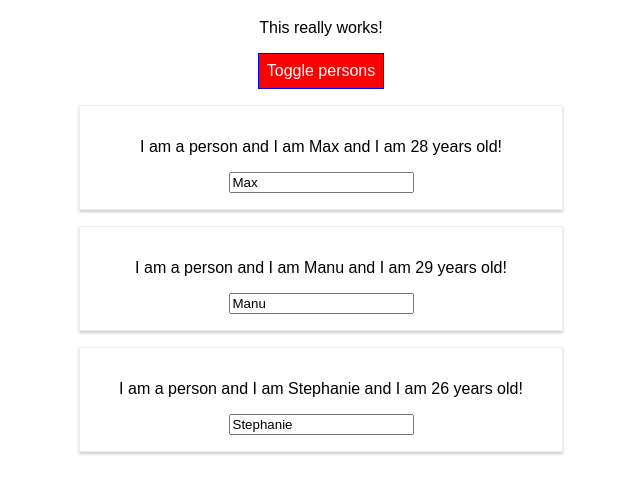
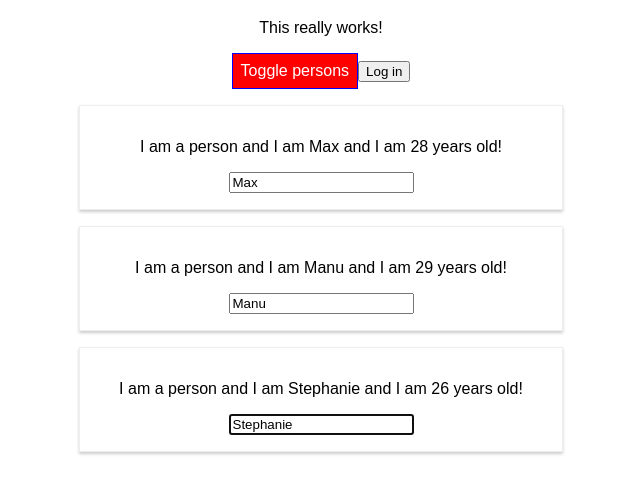
Before and after one commit to denissok/reactfirstapp, a React app: page / in a window 1280 px wide. Both pictures are taken after a click on the button "Show Persons". Shown: the part 82-576 px from the top of the page, without its empty margins (319-959 px from the left). Built offline with nearby package versions, Linux system fonts and the light colour scheme.

Commit message:
Added refs, context and some React 16.3 hooks

```diff
--- a/package.json
+++ b/package.json
@@ -31,6 +31,7 @@
     "postcss-flexbugs-fixes": "3.2.0",
     "postcss-loader": "2.0.8",
     "promise": "8.0.1",
+    "prop-types": "^15.6.1",
     "radium": "^0.24.0",
     "raf": "3.4.0",
     "react": "^16.3.2",
--- a/src/components/Cockpit/Cockpit.css
+++ b/src/components/Cockpit/Cockpit.css
@@ -7,7 +7,7 @@
     font-weight: bold;
   }
 
-.Cockpit button {
+.Button {
 backgroundColor: green;
 color: white;
 font: inherit;
@@ -17,15 +17,15 @@ cursor: pointer;
 background-color: green;
 }
 
-.Cockpit button:hover {
+.Button:hover {
 background-color: lightgreen;
 color: black;
 }
 
-.Cockpit button.Red {
+.Button.Red {
     background-color: red;
   }
 
-.Cockpit button.Red:hover {
+.Button.Red:hover {
 background-color: salmon;
 }
--- a/src/components/Cockpit/Cockpit.js
+++ b/src/components/Cockpit/Cockpit.js
@@ -1,12 +1,12 @@
 import React from 'react';
-
-import classes from './Cockpit.css'
+import Aux from '../../hoc/Auxiliary';
+import classes from './Cockpit.css';
 
 const cockpit  = (props) => {
     const  assignedClasses = [];
-    let btnClass = '';
+    let btnClass = classes.Button;
     if (props.showPersons) {
-        btnClass=classes.Red;
+        btnClass=[classes.Button, classes.Red].join(' ');
     }
 
     if (props.persons.length<=2)
@@ -19,13 +19,13 @@ const cockpit  = (props) => {
     }
 
     return (
-        <div className={classes.Cockpit}>
+        <Aux>
             <h1>Hi, I'm a React App</h1>
             <p className= {assignedClasses.join(' ')}>This really works! </p>
             <button className={btnClass}
                 onClick={props.clicked}>Toggle persons</button>
-
-        </div>
+            <button onClick={props.login}>Log in</button>
+        </Aux>
     );
 }
 
--- a/src/components/Persons/Person/Person.js
+++ b/src/components/Persons/Person/Person.js
@@ -1,12 +1,18 @@
 import React, { Component } from 'react';
 import classes from './Person.css';
+import Aux from '../../../hoc/Auxiliary';
+import PropTypes from 'prop-types';
+import './Person.css';
+import withClass from '../../../hoc/WithClass';
+import {AuthContext} from '../../../containers/App';
 
-import './Person.css';
+
 
 class Person extends Component {
     constructor (props){
         super(props);
         console.log('[Person.js] inside constructor', props);
+        this.inputElement = React.createRef();
       }
 
       componentWillMount(){
@@ -14,16 +20,38 @@ class Person extends Component {
       }
       componentDidMount(){
         console.log('[Person.js] inside componentDidMount');
+        if (this.props.position === 0) {
+            this.inputElement.current.focus();
+        }
+      }
+      focus()
+      {
+          this.inputElement.current.focus();
       }
     render (){
         console.log('[Person.js] inside render');
         return (
-            <div className={classes.Person}>
+            <Aux>
+                <AuthContext.Consumer>
+                    {auth => auth ?<p>I'm authenticated</p>: null}
+                </AuthContext.Consumer>
                 <p onClick={this.props.click}>I am a person and I am  {this.props.name} and I am {this.props.age} years old!</p>
                 <p>{this.props.children}</p>
-                <input type="text" onChange={this.props.changed} value={this.props.name}/>
-            </div>
+                <input
+                ref ={this.inputElement}
+                type="text"
+                onChange={this.props.changed}
+                value={this.props.name}/>
+            </Aux>
         )
     }
 }
-export default Person;
+
+Person.propTypes = {
+    click: PropTypes.func,
+    name: PropTypes.string,
+    age: PropTypes.number,
+    changed: PropTypes.func
+};
+
+export default withClass(Person, classes.Person);
--- a/src/components/Persons/Persons.js
+++ b/src/components/Persons/Persons.js
@@ -5,6 +5,7 @@ class Persons extends PureComponent {
   constructor (props){
     super(props);
     console.log('[Persons.js] inside constructor', props);
+    this.lastPersonRef = React.createRef();
   }
 
   componentWillMount(){
@@ -12,6 +13,7 @@ class Persons extends PureComponent {
   }
   componentDidMount(){
     console.log('[Persons.js] inside componentDidMount');
+    this.lastPersonRef.current.focus();
   }
 
   componentWillReceiveProps(nextProps){
@@ -32,16 +34,18 @@ class Persons extends PureComponent {
 
   componentDidUpdate(){
     console.log('[UPDATE  Persons.js] inside componentDidUpdate');
+
   }
   render (){
     console.log('[Persons.js] inside render');
       return  this.props.persons.map( ( person, index ) => {
         return <Person
-                key={person.id}
                 click={() => this.props.clicked(index)}
                 name={person.name}
                 age={person.age}
-
+                ref = {this.lastPersonRef}
+                key={person.id}
+                position = {index}
                 changed={(event) => this.props.changed(event, person.id)} />
           });
       }
--- a/src/containers/App.js
+++ b/src/containers/App.js
@@ -3,7 +3,10 @@ import logo from '../assets/logo.svg';
 import classes from './App.css';
 import Persons from '../components/Persons/Persons';
 import Cockpit from '../components/Cockpit/Cockpit';
+import withClass from '../hoc/WithClass';
+import Aux from '../hoc/Auxiliary';
 
+export const AuthContext = React.createContext(false);
 
 
 class App extends PureComponent {
@@ -33,13 +36,25 @@ class App extends PureComponent {
     console.log('[UPDATE  App.js] inside componentDidUpdate');
   }
 
+  static getDerivedStateFromProps (nextProps, prevState) {
+    console.log('[UPDATE  App.js] inside getDerivedStateFromProps',nextProps, prevState);
+    return prevState;
+  }
+
+  getSnapshotBeforeUpdate ()
+  {
+    console.log('[UPDATE  App.js] inside getSnapshotBeforeUpdate');
+  }
+
   state = {
     persons: [
       { id: 'asfa1', name: 'Max', age: 28 },
       { id: 'vasdf1', name: 'Manu', age: 29 },
       { id: 'asdf11', name: 'Stephanie', age: 26 }
     ],
-    showPersons: false
+    showPersons: false,
+    toggleClicked: 0,
+    authenticated: false
   }
 
   nameChangedHandler = (event, id) => {
@@ -65,7 +80,15 @@ class App extends PureComponent {
 
   togglePersonsHandler =() => {
     const doesShow = this.state.showPersons;
-    this.setState ({showPersons: !doesShow});
+    this.setState ((prevState, props) => {
+      return {
+        showPersons: !doesShow,
+        toggleClicked: prevState.toggleClicked + 1
+    }});
+  }
+
+  loginHandler = () =>{
+    this.setState({authenticated: true});
   }
 
   render() {
@@ -81,16 +104,19 @@ class App extends PureComponent {
      }
 
     return (
-      <div className={classes.App}>
-      <button onClick={()=>{this.setState({showPersons: true})}}>Show Persons</button>
+      <Aux>
+        <button onClick={()=>{this.setState({showPersons: true})}}>Show Persons</button>
         <Cockpit
         showPersons = {this.state.showPersons}
         persons = {this.state.persons}
+        login = {this.loginHandler}
         clicked = {this.togglePersonsHandler}/>
-        {persons}
-      </div>
+        <AuthContext.Provider value={this.state.authenticated}>
+          {persons}
+        </AuthContext.Provider>
+      </Aux>
     );
   }
 }
 
-export default App;
+export default withClass(App,classes.App);
--- /dev/null
+++ b/src/hoc/Auxiliary.js
@@ -0,0 +1,3 @@
+const auxiliary   = (props) => props.children;
+
+export default auxiliary;
--- /dev/null
+++ b/src/hoc/WithClass.js
@@ -0,0 +1,30 @@
+import React, {Component} from 'react';
+
+// const withClass = (props) => (
+//     <div className = {props.classes}>
+//         {props.children}
+//     </div>
+// );
+
+// const withClass = (WrappedComponent, className) => {
+//     return (props) => (
+//         <div className = {className}>
+//             <WrappedComponent {...props}/>
+//         </div>
+//     )
+// }
+const withClass = (WrappedComponent, className) => {
+    const WithClass = class extends Component {
+        render() {
+            return (
+                <div className = {className}>
+                    <WrappedComponent ref={this.props.forwardedRef} {...this.props}/>
+                </div>
+            )
+        }
+    }
+    return React.forwardRef((props,ref) =>{
+        return <WithClass {...props} forwardedRef = {ref} />
+    });
+}
+export default withClass;
```
Also changed, not shown: src/hoc/WithClassOld.js (added, +16 -0 lines).
